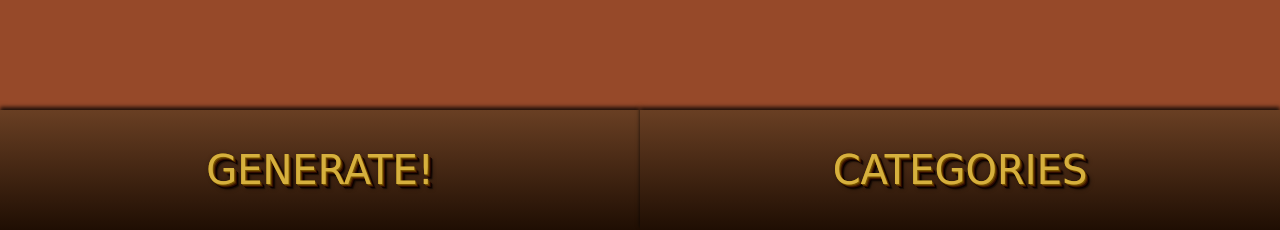
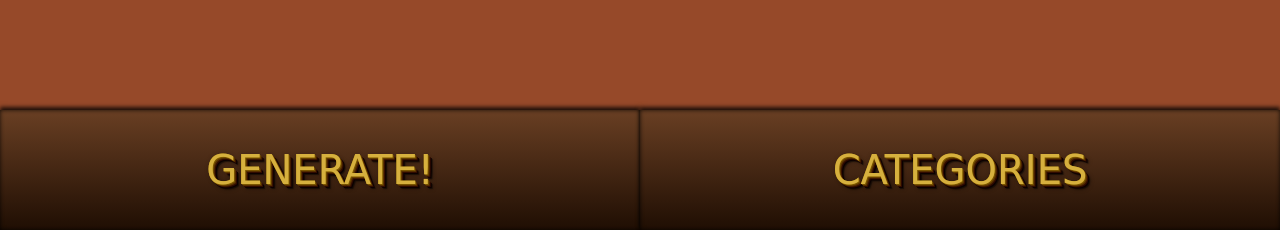
Before and after one commit to allpickuplines/yoMamaGen, a Flask app: page / in a window 1280 px wide. Shown: the part 570-800 px from the top of the page. Run offline with Flask 2, Linux system fonts and the light colour scheme; data that the repository does not hold is empty; some libraries are stand-ins or nearby versions; some web fonts are replaced.

Commit message:
adds inset shadow to button sides

```diff
--- a/app/templates/index.html
+++ b/app/templates/index.html
@@ -76,9 +76,9 @@ button {
     background: -ms-linear-gradient(top, #693F23, #1F0E03);
     background: -o-linear-gradient(top, #693F23, #1F0E03);
     text-shadow: 0px 0px 0 rgb(159,121,7),1px 1px 0 rgb(122,84,-30),2px 2px 0 rgb(85,47,-67),3px 3px 0 rgb(48,10,-104), 4px 4px 0 rgb(11,-27,-141),5px 5px 4px rgba(0,0,0,0.3),5px 5px 1px rgba(0,0,0,0.5),0px 0px 4px rgba(0,0,0,.2);
-    -webkit-box-shadow:0 -3px 4px rgba(0, 0, 0, 0.8);
-    -moz-box-shadow:0 -3px 4px rgba(0, 0, 0, 0.8);
-    box-shadow:0 -3px 4px rgba(0, 0, 0, 0.8);
+    -webkit-box-shadow:0 -3px 4px rgba(0, 0, 0, 0.8), 0 0 4px rgba(0, 0, 0, 0.8) inset;
+    -moz-box-shadow:0 -3px 4px rgba(0, 0, 0, 0.8), 0 0 4px rgba(0, 0, 0, 0.8) inset;
+    box-shadow:0 -3px 4px rgba(0, 0, 0, 0.8), 0 0 4px rgba(0, 0, 0, 0.8) inset;
 }
 #gen_button {
     width: 50%;
```
